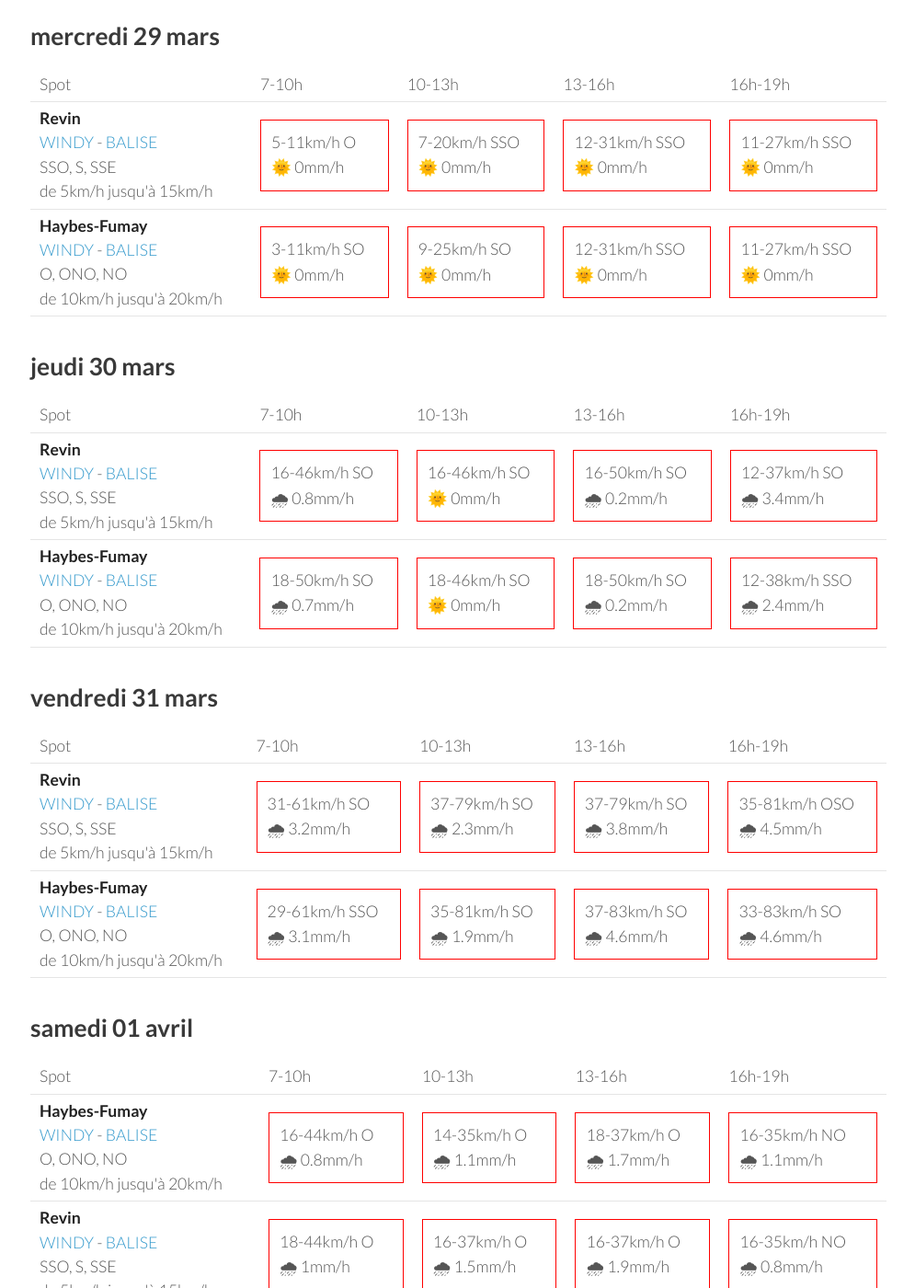
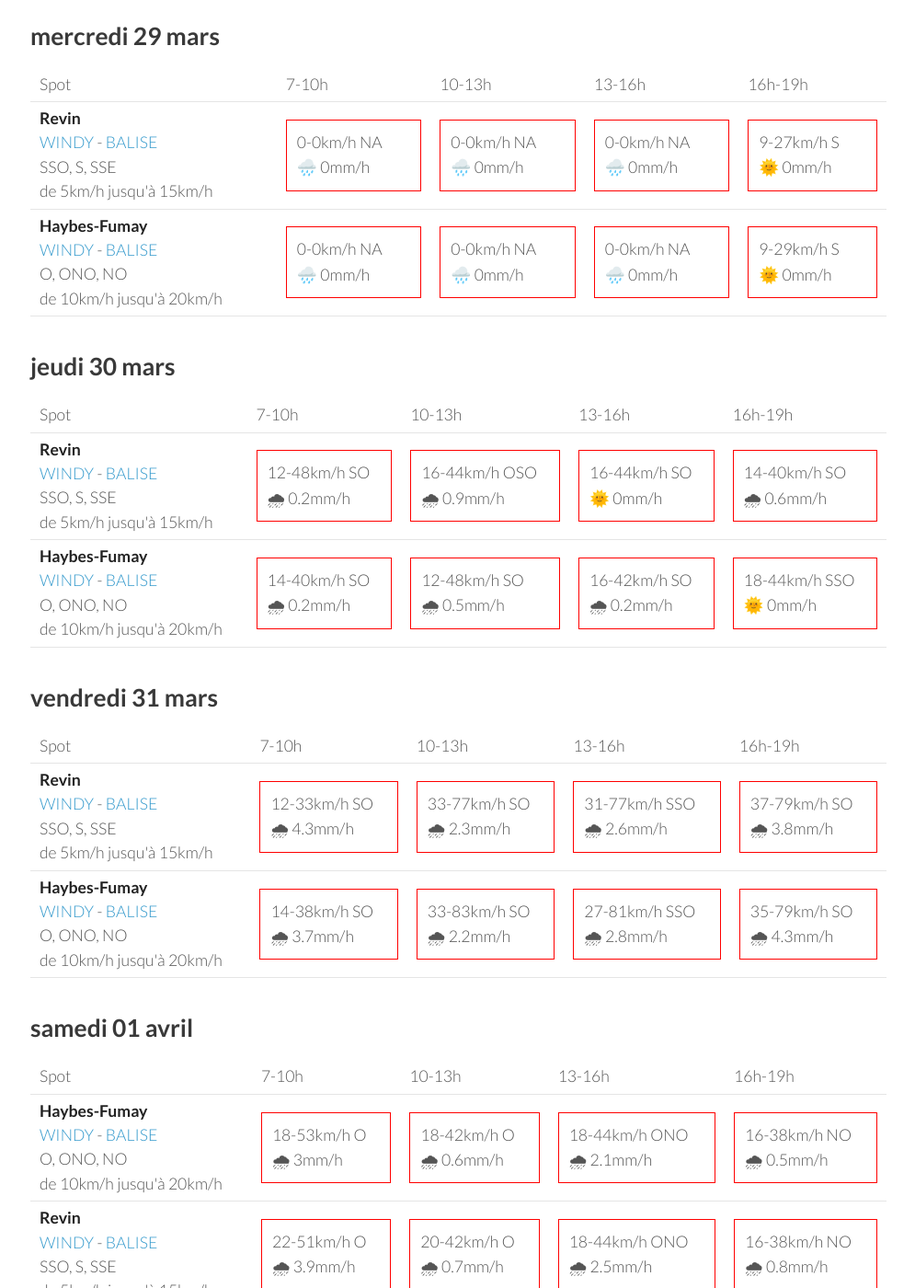
Before and after one commit to parapente-dans-le-nord/parapente-dans-le-nord.github.io, a Jekyll site: the page built from ardennes.markdown, in a window 1280 px wide and 1400 px high, scrolled down 256 px. Shown: the whole window at 92% size, without its empty margins (25-1020 px from the left). Built offline with Jekyll 4.4.1, drawn with Linux system fonts in a browser that asks for light colours; some of the changed text lies outside the part shown.

Commit message:
update index.markdown

```diff
--- a/ardennes.markdown
+++ b/ardennes.markdown
@@ -24,21 +24,19 @@ page mise à jour le mercredi 29 mars 13:10
 <tr>
         <td><strong>Revin</strong><br><a href="https://windy.com/49.948/4.625?49.543,4.625,8">WINDY</a> - <span class=""><a href="http://www.balisemeteo.com/balise.php?idBalise=5019">BALISE</a> </span><br> <span class="vent-favorable">SSO, S, SSE</span><br><span class="force-vent">de 5km/h jusqu'à 15km/h</span> </td>
 
-            <td><div class="not-flyable"><p>5-11km/h O</p><p>🌞 0mm/h</p></div></td>
-            <td><div class="not-flyable"><p>7-20km/h SSO</p><p>🌞 0mm/h</p></div></td>
-            <td><div class="not-flyable"><p>12-31km/h SSO</p><p>🌞 0mm/h</p></div></td>
-            <td><div class="not-flyable"><p>11-27km/h SSO</p><p>🌞 0mm/h</p></div></td>
-
+            <td><div class="not-flyable"><p>0-0km/h NA</p><p>🌧️ 0mm/h</p></div></td>
+            <td><div class="not-flyable"><p>0-0km/h NA</p><p>🌧️ 0mm/h</p></div></td>
+            <td><div class="not-flyable"><p>0-0km/h NA</p><p>🌧️ 0mm/h</p></div></td>
+            <td><div class="not-flyable"><p>9-27km/h S</p><p>🌞 0mm/h</p></div></td>
 
     </tr>
 <tr>
         <td><strong>Haybes-Fumay</strong><br><a href="https://windy.com/49.998/4.715?49.913,4.738,10">WINDY</a> - <span class=""><a href="http://www.balisemeteo.com/balise.php?idBalise=104">BALISE</a> </span><br> <span class="vent-favorable">O, ONO, NO</span><br><span class="force-vent">de 10km/h jusqu'à 20km/h</span> </td>
 
-            <td><div class="not-flyable"><p>3-11km/h SO</p><p>🌞 0mm/h</p></div></td>
-            <td><div class="not-flyable"><p>9-25km/h SO</p><p>🌞 0mm/h</p></div></td>
-            <td><div class="not-flyable"><p>12-31km/h SSO</p><p>🌞 0mm/h</p></div></td>
-            <td><div class="not-flyable"><p>11-27km/h SSO</p><p>🌞 0mm/h</p></div></td>
-
+            <td><div class="not-flyable"><p>0-0km/h NA</p><p>🌧️ 0mm/h</p></div></td>
+            <td><div class="not-flyable"><p>0-0km/h NA</p><p>🌧️ 0mm/h</p></div></td>
+            <td><div class="not-flyable"><p>0-0km/h NA</p><p>🌧️ 0mm/h</p></div></td>
+            <td><div class="not-flyable"><p>9-29km/h S</p><p>🌞 0mm/h</p></div></td>
 
     </tr>
 
@@ -60,20 +58,20 @@ page mise à jour le mercredi 29 mars 13:10
 <tr>
         <td><strong>Revin</strong><br><a href="https://windy.com/49.948/4.625?49.543,4.625,8">WINDY</a> - <span class=""><a href="http://www.balisemeteo.com/balise.php?idBalise=5019">BALISE</a> </span><br> <span class="vent-favorable">SSO, S, SSE</span><br><span class="force-vent">de 5km/h jusqu'à 15km/h</span> </td>
 
-            <td><div class="not-flyable"><p>16-46km/h SO</p><p>🌧 0.8mm/h</p></div></td>
-            <td><div class="not-flyable"><p>16-46km/h SO</p><p>🌞 0mm/h</p></div></td>
-            <td><div class="not-flyable"><p>16-50km/h SO</p><p>🌧 0.2mm/h</p></div></td>
-            <td><div class="not-flyable"><p>12-37km/h SO</p><p>🌧 3.4mm/h</p></div></td>
+            <td><div class="not-flyable"><p>12-48km/h SO</p><p>🌧 0.2mm/h</p></div></td>
+            <td><div class="not-flyable"><p>16-44km/h OSO</p><p>🌧 0.9mm/h</p></div></td>
+            <td><div class="not-flyable"><p>16-44km/h SO</p><p>🌞 0mm/h</p></div></td>
+            <td><div class="not-flyable"><p>14-40km/h SO</p><p>🌧 0.6mm/h</p></div></td>
 
 
     </tr>
 <tr>
         <td><strong>Haybes-Fumay</strong><br><a href="https://windy.com/49.998/4.715?49.913,4.738,10">WINDY</a> - <span class=""><a href="http://www.balisemeteo.com/balise.php?idBalise=104">BALISE</a> </span><br> <span class="vent-favorable">O, ONO, NO</span><br><span class="force-vent">de 10km/h jusqu'à 20km/h</span> </td>
 
-            <td><div class="not-flyable"><p>18-50km/h SO</p><p>🌧 0.7mm/h</p></div></td>
-            <td><div class="not-flyable"><p>18-46km/h SO</p><p>🌞 0mm/h</p></div></td>
-            <td><div class="not-flyable"><p>18-50km/h SO</p><p>🌧 0.2mm/h</p></div></td>
-            <td><div class="not-flyable"><p>12-38km/h SSO</p><p>🌧 2.4mm/h</p></div></td>
+            <td><div class="not-flyable"><p>14-40km/h SO</p><p>🌧 0.2mm/h</p></div></td>
+            <td><div class="not-flyable"><p>12-48km/h SO</p><p>🌧 0.5mm/h</p></div></td>
+            <td><div class="not-flyable"><p>16-42km/h SO</p><p>🌧 0.2mm/h</p></div></td>
+            <td><div class="not-flyable"><p>18-44km/h SSO</p><p>🌞 0mm/h</p></div></td>
 
 
     </tr>
@@ -96,20 +94,20 @@ page mise à jour le mercredi 29 mars 13:10
 <tr>
         <td><strong>Revin</strong><br><a href="https://windy.com/49.948/4.625?49.543,4.625,8">WINDY</a> - <span class=""><a href="http://www.balisemeteo.com/balise.php?idBalise=5019">BALISE</a> </span><br> <span class="vent-favorable">SSO, S, SSE</span><br><span class="force-vent">de 5km/h jusqu'à 15km/h</span> </td>
 
-            <td><div class="not-flyable"><p>31-61km/h SO</p><p>🌧 3.2mm/h</p></div></td>
-            <td><div class="not-flyable"><p>37-79km/h SO</p><p>🌧 2.3mm/h</p></div></td>
+            <td><div class="not-flyable"><p>12-33km/h SO</p><p>🌧 4.3mm/h</p></div></td>
+            <td><div class="not-flyable"><p>33-77km/h SO</p><p>🌧 2.3mm/h</p></div></td>
+            <td><div class="not-flyable"><p>31-77km/h SSO</p><p>🌧 2.6mm/h</p></div></td>
             <td><div class="not-flyable"><p>37-79km/h SO</p><p>🌧 3.8mm/h</p></div></td>
-            <td><div class="not-flyable"><p>35-81km/h OSO</p><p>🌧 4.5mm/h</p></div></td>
 
 
     </tr>
 <tr>
         <td><strong>Haybes-Fumay</strong><br><a href="https://windy.com/49.998/4.715?49.913,4.738,10">WINDY</a> - <span class=""><a href="http://www.balisemeteo.com/balise.php?idBalise=104">BALISE</a> </span><br> <span class="vent-favorable">O, ONO, NO</span><br><span class="force-vent">de 10km/h jusqu'à 20km/h</span> </td>
 
-            <td><div class="not-flyable"><p>29-61km/h SSO</p><p>🌧 3.1mm/h</p></div></td>
-            <td><div class="not-flyable"><p>35-81km/h SO</p><p>🌧 1.9mm/h</p></div></td>
-            <td><div class="not-flyable"><p>37-83km/h SO</p><p>🌧 4.6mm/h</p></div></td>
-            <td><div class="not-flyable"><p>33-83km/h SO</p><p>🌧 4.6mm/h</p></div></td>
+            <td><div class="not-flyable"><p>14-38km/h SO</p><p>🌧 3.7mm/h</p></div></td>
+            <td><div class="not-flyable"><p>33-83km/h SO</p><p>🌧 2.2mm/h</p></div></td>
+            <td><div class="not-flyable"><p>27-81km/h SSO</p><p>🌧 2.8mm/h</p></div></td>
+            <td><div class="not-flyable"><p>35-79km/h SO</p><p>🌧 4.3mm/h</p></div></td>
 
 
     </tr>
@@ -132,20 +130,20 @@ page mise à jour le mercredi 29 mars 13:10
 <tr>
         <td><strong>Haybes-Fumay</strong><br><a href="https://windy.com/49.998/4.715?49.913,4.738,10">WINDY</a> - <span class=""><a href="http://www.balisemeteo.com/balise.php?idBalise=104">BALISE</a> </span><br> <span class="vent-favorable">O, ONO, NO</span><br><span class="force-vent">de 10km/h jusqu'à 20km/h</span> </td>
 
-            <td><div class="not-flyable"><p>16-44km/h O</p><p>🌧 0.8mm/h</p></div></td>
-            <td><div class="not-flyable"><p>14-35km/h O</p><p>🌧 1.1mm/h</p></div></td>
-            <td><div class="not-flyable"><p>18-37km/h O</p><p>🌧 1.7mm/h</p></div></td>
-            <td><div class="not-flyable"><p>16-35km/h NO</p><p>🌧 1.1mm/h</p></div></td>
+            <td><div class="not-flyable"><p>18-53km/h O</p><p>🌧 3mm/h</p></div></td>
+            <td><div class="not-flyable"><p>18-42km/h O</p><p>🌧 0.6mm/h</p></div></td>
+            <td><div class="not-flyable"><p>18-44km/h ONO</p><p>🌧 2.1mm/h</p></div></td>
+            <td><div class="not-flyable"><p>16-38km/h NO</p><p>🌧 0.5mm/h</p></div></td>
 
 
     </tr>
 <tr>
         <td><strong>Revin</strong><br><a href="https://windy.com/49.948/4.625?49.543,4.625,8">WINDY</a> - <span class=""><a href="http://www.balisemeteo.com/balise.php?idBalise=5019">BALISE</a> </span><br> <span class="vent-favorable">SSO, S, SSE</span><br><span class="force-vent">de 5km/h jusqu'à 15km/h</span> </td>
 
-            <td><div class="not-flyable"><p>18-44km/h O</p><p>🌧 1mm/h</p></div></td>
-            <td><div class="not-flyable"><p>16-37km/h O</p><p>🌧 1.5mm/h</p></div></td>
-            <td><div class="not-flyable"><p>16-37km/h O</p><p>🌧 1.9mm/h</p></div></td>
-            <td><div class="not-flyable"><p>16-35km/h NO</p><p>🌧 0.8mm/h</p></div></td>
+            <td><div class="not-flyable"><p>22-51km/h O</p><p>🌧 3.9mm/h</p></div></td>
+            <td><div class="not-flyable"><p>20-42km/h O</p><p>🌧 0.7mm/h</p></div></td>
+            <td><div class="not-flyable"><p>18-44km/h ONO</p><p>🌧 2.5mm/h</p></div></td>
+            <td><div class="not-flyable"><p>16-38km/h NO</p><p>🌧 0.8mm/h</p></div></td>
 
 
     </tr>
```
Also changed, not shown: other parts of ardennes.markdown (+1 -1 lines).
